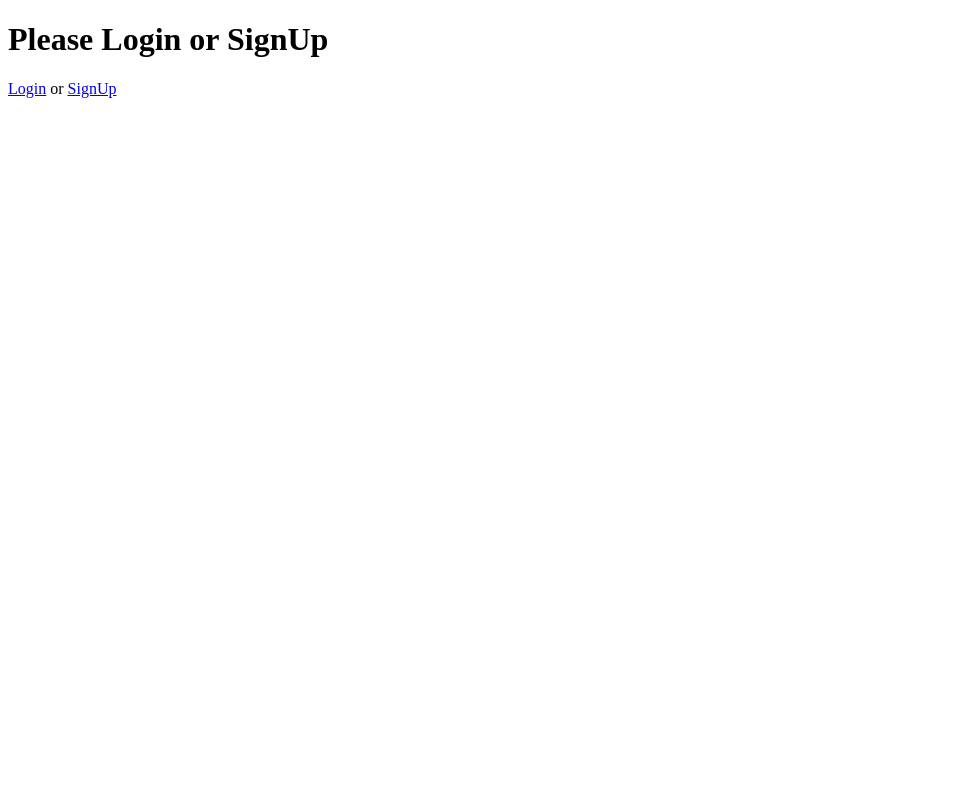
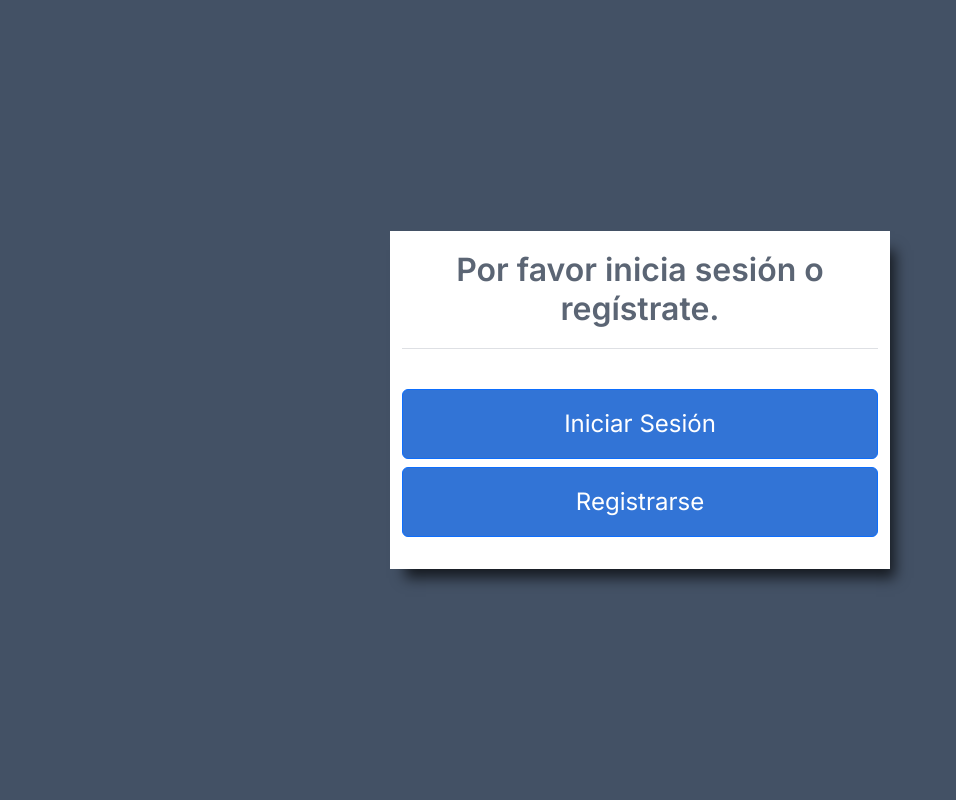
Before and after one commit to zSupAnonymo/ProyectoAgustinLautaro, a PHP site: page / in a window 1280 px wide. Shown: the whole page, without its empty margins (0-956 px from the left). Run offline with PHP 8.4, Linux system fonts and the light colour scheme.

Commit message:
aplicacion css index.php

```diff
--- a/index.php
+++ b/index.php
@@ -21,21 +21,33 @@
     <meta charset="UTF-8">
     <meta http-equiv="X-UA-Compatible" content="IE=edge">
     <meta name="viewport" content="width=device-width, initial-scale=1.0">
+    <link href="https://cdn.jsdelivr.net/npm/bootstrap@5.2.3/dist/css/bootstrap.min.css" rel="stylesheet" integrity="sha384-rbsA2VBKQhggwzxH7pPCaAqO46MgnOM80zW1RWuH61DGLwZJEdK2Kadq2F9CUG65" crossorigin="anonymous">
+    <link href="styles/index.css" rel="stylesheet">
     <title>Document</title>
 </head>
 <body>
 
 <?php if(!empty($user)): ?>
-      <br> Welcome. <?= $user['email']; ?>
-      <br>You are Successfully Logged In
+      <br> Bienvenido, <?= $user['email']; ?>
+      <br>Has iniciado sesión correctamente
       <a href="logout.php">
-        Logout
+        Cerrar Sesión
       </a>
     <?php else: ?>
-      <h1>Please Login or SignUp</h1>
+    <section class="welcome d-flex flex-column justify-content-center">
+      <div class="box-welcome container-fluid text-center">
+        <h1 class="fs-2 fw-bold">Por favor inicia sesión o regístrate.</h1>
 
-      <a href="login.php">Login</a> or
-      <a href="signup.php">SignUp</a>
+        <div class="btn-grid d-grid gap-2">
+          <a href="login.php" class="btn-login btn btn-primary py-3 fs-4" role="button">Iniciar Sesión</a>
+          <a href="signup.php" class="btn-signup btn btn-primary py-3 fs-4" role="button">Registrarse</a>
+        </div>
+
+      </div>
+    </section>
     <?php endif; ?>
+
+    <script src="https://cdn.jsdelivr.net/npm/bootstrap@5.2.3/dist/js/bootstrap.bundle.min.js" integrity="sha384-kenU1KFdBIe4zVF0s0G1M5b4hcpxyD9F7jL+jjXkk+Q2h455rYXK/7HAuoJl+0I4" crossorigin="anonymous"></script>
+
 </body>
 </html>
--- /dev/null
+++ b/styles/index.css
@@ -0,0 +1,31 @@
+@import url('https://fonts.googleapis.com/css2?family=Inter:wght@400;500;600&display=swap');
+* {
+    font-family: 'Inter', sans-serif;
+}
+
+.welcome {
+    width: 100%;
+    height: 100vh;
+    background-color: #435165;
+}
+
+.box-welcome {
+    width: 500px;
+    background-color: white;
+    box-shadow: 10px 14px 13px -5px rgba(0,0,0,0.68);
+}
+
+.box-welcome h1 {
+    color: #5b6574;
+    font-size: 24px;
+    padding: 20px 0 20px 0;
+    border-bottom: 1px solid #dee0e4;
+}
+
+.btn-grid {
+    padding: 2rem 0;
+}
+
+.btn {
+    background-color: #3274d6;
+}
```
